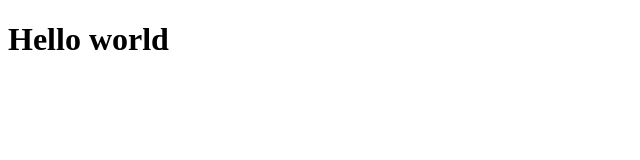
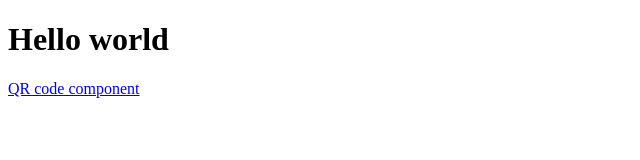
Before and after one commit to gigsoll/frontend-mentor, a plain HTML site: page index.html in a window 1280 px wide. Shown: the whole page, without its empty margins (0-640 px from the left). Drawn offline with Linux system fonts and the light colour scheme.

Commit message:
added homepage

```diff
--- a/index.html
+++ b/index.html
@@ -5,5 +5,6 @@
     </head>
     <body>
         <h1>Hello world</h1>
+        <a href="https://gigsoll.github.io/frontend-mentor/QR code component/index.html">QR code component</a>
     </body>
 </html>
```
Also changed, not shown: QR code component/index.html (renamed from QR code componen/index.html), QR code component/sorces/favicon-32x32.png (renamed from QR code componen/sorces/favicon-32x32.png), QR code component/sorces/image-qr-code.png (renamed from QR code componen/sorces/image-qr-code.png), QR code component/styles.css (renamed from QR code componen/styles.css).
